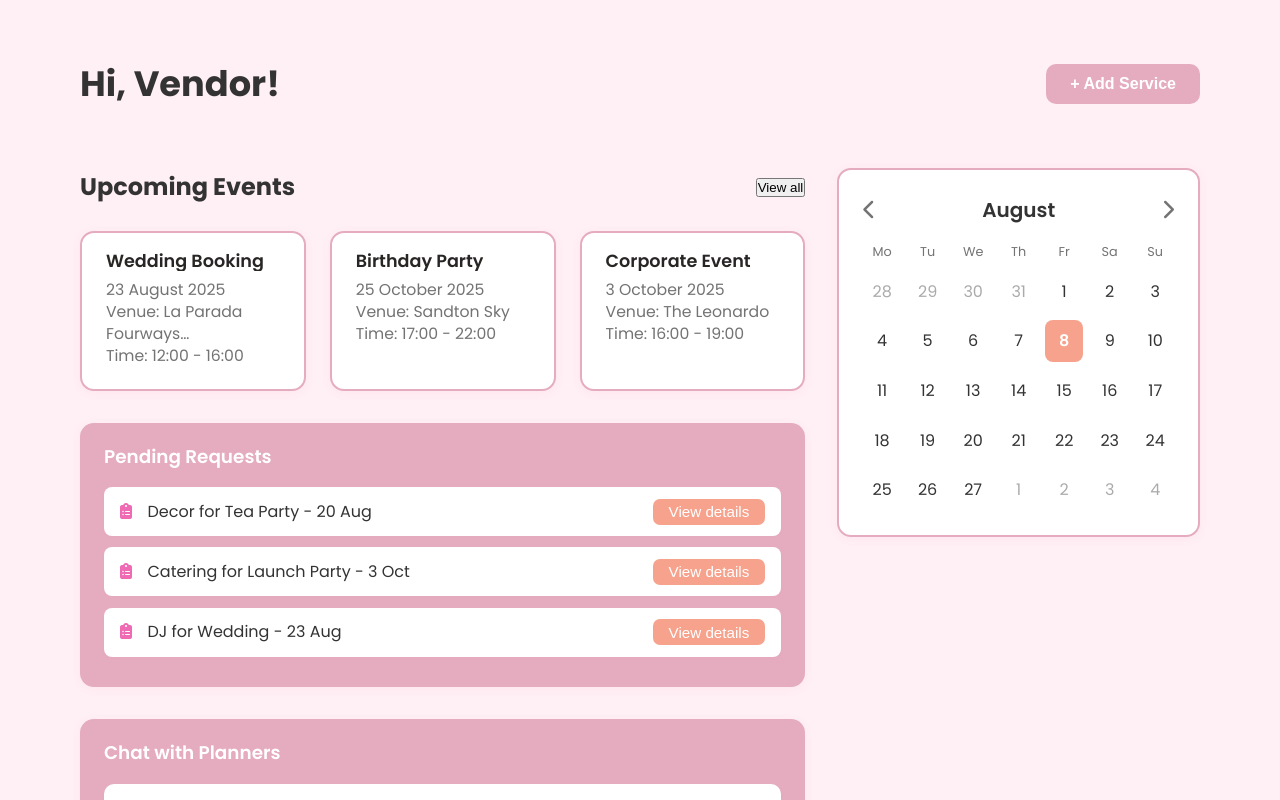
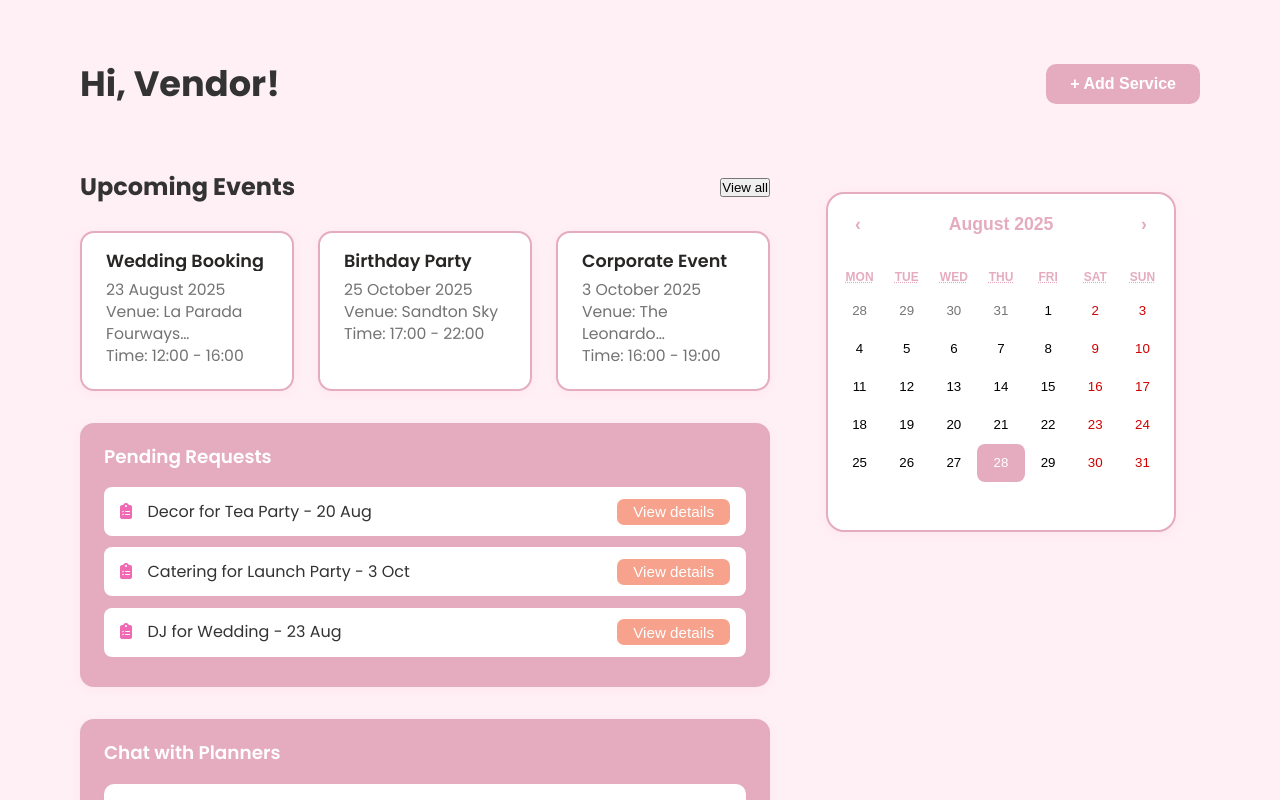
Before and after one commit to ZaneerahEssop/QUANTIX, a React (Create React App) app: page /vendor-dashboard in a window 1280 px wide. Built offline with nearby package versions, Linux system fonts and the light colour scheme; no server answers.

Commit message:
Added a calendar

```diff
--- a/package.json
+++ b/package.json
@@ -9,6 +9,7 @@
     "@testing-library/react": "^16.3.0",
     "@testing-library/user-event": "^13.5.0",
     "react": "^19.1.1",
+    "react-calendar": "^6.0.0",
     "react-dom": "^19.1.1",
     "react-firebase-hooks": "^5.1.1",
     "react-icons": "^5.5.0",
--- a/src/App.css
+++ b/src/App.css
@@ -715,11 +715,21 @@ body.dashboard-body {
     font-size: 1rem;
 }
 .calendar-card {
-    background: var(--card-background);
-    border-radius: 14px;
-    box-shadow: 0 2px 10px rgba(239, 106, 179, 0.07);
-    border: 2px solid var(--blush);
-    padding: 1.2rem 1.5rem;
+    padding: 0;
+    background: none;
+    border: none;
+    box-shadow: none;
+}
+.fixed-size-calendar {
+    width: 340px;
+    height: 340px;
+    min-width: 340px;
+    min-height: 340px;
+    max-width: 100%;
+    max-height: 100%;
+    margin: 0 auto;
+    display: block;
+    padding-bottom: 0 !important;
 }
 
 /* --- Task List --- */
@@ -946,3 +956,48 @@ body.dashboard-body {
     width: 100%;
     margin-top: 2rem;
 }
+
+/* Calendar Style  */
+.dashboard-calendar {
+    border-radius: 18px !important;
+    border: 2.5px solid #E5ACBF !important;
+    box-shadow: 0 2px 12px rgba(239, 106, 179, 0.08);
+    padding: 8px;
+    background: #fff;
+}
+.dashboard-calendar .react-calendar__navigation button {
+    color: var(--blush) !important;
+    font-weight: 700;
+    font-size: 1.1rem;
+    background: none;
+    border-radius: 8px;
+    transition: background 0.2s;
+}
+.dashboard-calendar .react-calendar__navigation button:enabled:hover,
+.dashboard-calendar .react-calendar__navigation button:enabled:focus {
+    background: #e4e4e4 !important;
+    color: #fff;
+}
+.dashboard-calendar .react-calendar__navigation__label {
+    color: var(--blush) !important;
+    font-weight: 700;
+    font-size: 1.2rem;
+}
+.dashboard-calendar .react-calendar__month-view__weekdays {
+    color: var(--blush) !important;
+    font-weight: 600;
+}
+.dashboard-calendar .react-calendar__tile--active {
+    background: var(--blush) !important;
+    color: #fff !important;
+    border-radius: 10px;
+}
+.dashboard-calendar .react-calendar__tile {
+    border-radius: 8px;
+    transition: background 0.2s;
+}
+.dashboard-calendar .react-calendar__tile:enabled:hover,
+.dashboard-calendar .react-calendar__tile:enabled:focus {
+    background: var(--blush) !important;
+    color: #fff !important;
+}
--- a/src/pages/PlannerDashboard.jsx
+++ b/src/pages/PlannerDashboard.jsx
@@ -5,6 +5,9 @@ import { auth, db } from "../firebase";
 import { doc, getDoc, collection, setDoc, onSnapshot, deleteDoc, updateDoc } from "firebase/firestore";
 import { onAuthStateChanged } from "firebase/auth";
 import { FaPlus, FaTrash, FaCheck, FaEye } from 'react-icons/fa';
+import Calendar from 'react-calendar';
+import 'react-calendar/dist/Calendar.css';
+
 
 export default function PlannerDashboard() {
   const navigate = useNavigate(); // Initialize the navigate function
@@ -14,6 +17,7 @@ export default function PlannerDashboard() {
   const [showAllEvents, setShowAllEvents] = useState(false); // State to toggle all events view
   const [newTask, setNewTask] = useState("");
   const [userId, setUserId] = useState(null);
+  const [date, setDate] = useState(new Date());
 
   // Fetch user data, tasks, and events
   useEffect(() => {
@@ -509,10 +513,17 @@ export default function PlannerDashboard() {
           </div>
         </div>
 
-        {/* Calendar (unchanged) */}
+        {/*Calendar */}
         <div>
-          <div className="calendar-card">
-            {/* ... */}
+          <div className="calendar-card card">
+            <Calendar
+              onChange={setDate}
+              value={date}
+              className="dashboard-calendar fixed-size-calendar"
+              next2Label={null}
+              prev2Label={null}
+
+            />
           </div>
         </div>
           </div>
--- a/src/pages/VendorDashboard.jsx
+++ b/src/pages/VendorDashboard.jsx
@@ -2,11 +2,15 @@ import React, { useEffect, useState } from "react";
 import { auth, db } from "../firebase";
 import {doc, getDoc, arrayUnion,updateDoc } from "firebase/firestore";
 import { onAuthStateChanged } from "firebase/auth";
+import Calendar from 'react-calendar';
+import 'react-calendar/dist/Calendar.css';
 
 function VendorDashboard() {
   const [vendorName, setVendorName] = useState("Vendor");
   const [isModalOpen, setIsModalOpen] = useState(false);
   const [formData, setFormData] = useState({ category: "" });
+  // Calendar state
+  const [date, setDate] = useState(new Date());
 
   useEffect(() => {
     const unsubscribe = onAuthStateChanged(auth, async (user) => {
@@ -188,62 +192,16 @@ function VendorDashboard() {
           </div>
         </div>
 
-        {/* Right Column (Calendar) */}
+        {/*Calendar */}
         <div>
           <div className="calendar-card card">
-            <div className="calendar-header">
-              <button className="nav-btn">
-                <i className="fas fa-chevron-left"></i>
-              </button>
-              <h3>August</h3>
-              <button className="nav-btn">
-                <i className="fas fa-chevron-right"></i>
-              </button>
-            </div>
-            <div className="calendar-grid">
-              <div className="day-name">Mo</div>
-              <div className="day-name">Tu</div>
-              <div className="day-name">We</div>
-              <div className="day-name">Th</div>
-              <div className="day-name">Fr</div>
-              <div className="day-name">Sa</div>
-              <div className="day-name">Su</div>
-              <div className="day-number">28</div>
-              <div className="day-number">29</div>
-              <div className="day-number">30</div>
-              <div className="day-number">31</div>
-              <div className="day-number current-month">1</div>
-              <div className="day-number current-month">2</div>
-              <div className="day-number current-month">3</div>
-              <div className="day-number current-month">4</div>
-              <div className="day-number current-month">5</div>
-              <div className="day-number current-month">6</div>
-              <div className="day-number current-month">7</div>
-              <div className="day-number current-month today">8</div>
-              <div className="day-number current-month">9</div>
-              <div className="day-number current-month">10</div>
-              <div className="day-number current-month">11</div>
-              <div className="day-number current-month">12</div>
-              <div className="day-number current-month">13</div>
-              <div className="day-number current-month">14</div>
-              <div className="day-number current-month">15</div>
-              <div className="day-number current-month">16</div>
-              <div className="day-number current-month">17</div>
-              <div className="day-number current-month">18</div>
-              <div className="day-number current-month">19</div>
-              <div className="day-number current-month">20</div>
-              <div className="day-number current-month">21</div>
-              <div className="day-number current-month">22</div>
-              <div className="day-number current-month">23</div>
-              <div className="day-number current-month">24</div>
-              <div className="day-number current-month">25</div>
-              <div className="day-number current-month">26</div>
-              <div className="day-number current-month">27</div>
-              <div className="day-number">1</div>
-              <div className="day-number">2</div>
-              <div className="day-number">3</div>
-              <div className="day-number">4</div>
-            </div>
+            <Calendar
+              onChange={setDate}
+              value={date}
+              className="dashboard-calendar fixed-size-calendar"
+              next2Label={null}             // hides "next year" button
+              prev2Label={null}             // hides "previous year" button
+            />
           </div>
         </div>
 
```
Also changed, not shown: 2 other files (tests, documents, lock files or other folders).
